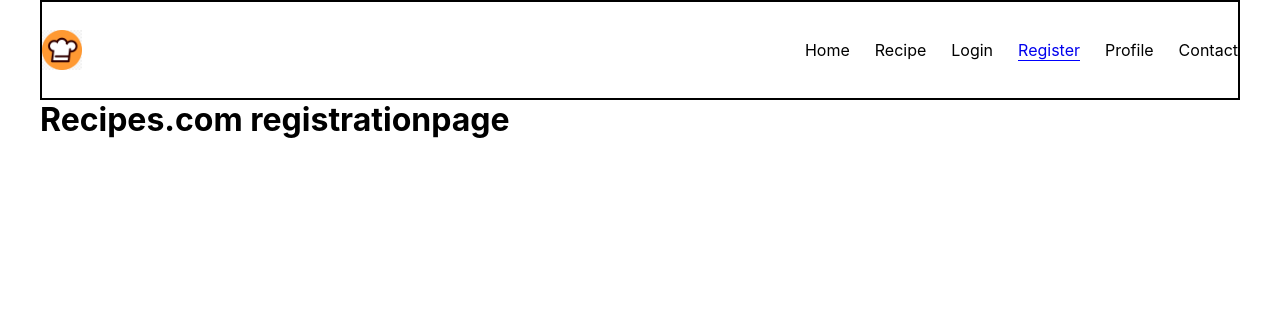
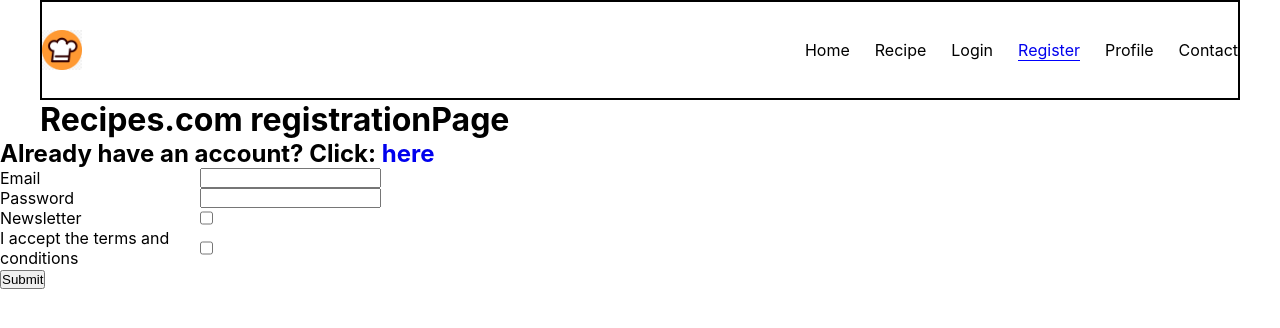
Before and after one commit to stevenminken/recipes-project, a React (Create React App) app: page /registration in a window 1280 px wide. Shown: the top 328 px of the page. Built offline with nearby package versions, Linux system fonts and the light colour scheme.

Commit message:
formulieren registration-, login- en profilepage opgezet

```diff
--- a/src/pages/loginpage/LoginPage.js
+++ b/src/pages/loginpage/LoginPage.js
@@ -1,12 +1,53 @@
-import React from 'react';
+import React, {useState} from 'react';
 import Header from "../../components/header/Header";
+import {Link} from "react-router-dom";
 
 const LoginPage = () => {
+
+    const [email, setEmail] = useState('');
+    const [password, setPassword] = useState('');
+
+    function handleSubmit(e) {
+        e.preventDefault();
+        console.log(`
+    Email: ${email},
+    Password: ${password},
+    `);
+        console.log(`email: ${email}, password: ${password}`);
+    }
+
     return (
         <>
             <Header>
                 <h1>Recipes.com loginpage</h1>
             </Header>
+            <div>
+                <h2>Don't have an account?<Link to={'/registration'}> Sign Up</Link></h2>
+            </div>
+            <form onSubmit={handleSubmit}>
+                <section>
+                    <label htmlFor="email-field">Email</label>
+                    <input
+                        name="email"
+                        id="email-field"
+                        type="email"
+                        value={email}
+                        onChange={(e) => setEmail(e.target.value)}
+                    />
+                </section>
+                <section>
+                    <label htmlFor="password-field">Password</label>
+                    <input
+                        name="password"
+                        id="password-field"
+                        type="password"
+                        value={password}
+                        onChange={(e) => setPassword(e.target.value)}
+                    />
+                </section>
+                <button type="submit">Submit</button>
+            {/*    TODO password vergeten*/}
+            </form>
         </>
     );
 };
--- a/src/pages/profilepage/ProfilePage.css
+++ b/src/pages/profilepage/ProfilePage.css
@@ -0,0 +1,7 @@
+section {
+    display: flex;
+}
+
+label {
+    width: 200px;
+}
--- a/src/pages/profilepage/ProfilePage.js
+++ b/src/pages/profilepage/ProfilePage.js
@@ -1,5 +1,6 @@
 import React from 'react';
 import Header from "../../components/header/Header";
+import './ProfilePage.css';
 
 const ProfilePage = () => {
     return (
@@ -7,7 +8,35 @@ const ProfilePage = () => {
             <Header>
                 <h1>Recipes.com profilepage</h1>
             </Header>
+            <div>
+                <h2>Profile Page</h2>
+            </div>
+            <main>
+                <section>
+                    <label htmlFor="email-field">Email</label>
+                    <p id="email-field"
+                        // value={email}
+                    >het email adres</p>
+                </section>
+                <section>
+                    <label htmlFor="password-field">Password</label>
+                    <p
+                        id="password-field"
+                        // value={password}
+                    >Het password field</p>
+                </section>
+                <section>
+                    <label htmlFor="newsletter-field">Newsletter</label>
+                    <p
+                        id="newsletter-field"
+                        // value={password}
+                    >true or false</p>
+                </section>
+                <button type="change">Change</button>
+                {/*    TODO waardes aanpassen*/}
+            </main>
         </>
+
     );
 };
 
--- a/src/pages/recipepage/RecipePage.css
+++ b/src/pages/recipepage/RecipePage.css
@@ -0,0 +1,3 @@
+label {
+    width: 200px;
+}
--- a/src/pages/recipepage/RecipePage.js
+++ b/src/pages/recipepage/RecipePage.js
@@ -2,6 +2,7 @@ import React, {useEffect, useState} from 'react';
 import Header from "../../components/header/Header";
 import {useParams} from "react-router-dom";
 import axios from "axios";
+import './RecipePage.css';
 
 const RecipePage = () => {
     const [recipe, setRecipe] = useState({});
--- a/src/pages/registrationpage/RegistrationPage.css
+++ b/src/pages/registrationpage/RegistrationPage.css
@@ -0,0 +1,3 @@
+label {
+    width: 200px;
+}
--- a/src/pages/registrationpage/RegistrationPage.js
+++ b/src/pages/registrationpage/RegistrationPage.js
@@ -1,12 +1,78 @@
-import React from 'react';
+import React, {useState} from 'react';
 import Header from "../../components/header/Header";
+import {Link, useNavigate} from "react-router-dom";
+import './RegistrationPage.css';
 
 const RegistrationPage = () => {
+
+    const [email, setEmail] = useState('');
+    const [password, setPassword] = useState('');
+    const [newsletter, toggleNewsletter] = useState(false);
+    const [agreeTerms, toggleAgreeTerms] = useState(false);
+
+    function handleSubmit(e) {
+        e.preventDefault();
+        console.log(`
+    Email: ${email},
+    Password: ${password},
+        Newsletter: ${newsletter},
+    TermsAndConditions: ${agreeTerms}
+    `);
+        console.log(`email: ${email}, password: ${password}, Newsletter: ${newsletter}, TermsAndConditions: ${agreeTerms}`);
+    }
+
     return (
         <>
             <Header>
-                <h1>Recipes.com registrationpage</h1>
+                <h1>Recipes.com registrationPage</h1>
             </Header>
+            <div>
+                <h2>Already have an account? Click: <Link to={'/login'}>here</Link></h2>
+            </div>
+            <form onSubmit={handleSubmit}>
+                <section>
+                    <label htmlFor="email-field">Email</label>
+                    <input
+                        name="email"
+                        id="email-field"
+                        type="email"
+                        value={email}
+                        onChange={(e) => setEmail(e.target.value)}
+                    />
+                </section>
+                <section>
+                    <label htmlFor="password-field">Password</label>
+                    <input
+                        name="password"
+                        id="password-field"
+                        type="password"
+                        value={password}
+                        onChange={(e) => setPassword(e.target.value)}
+                    />
+                </section>
+                <section>
+                    <label htmlFor="newsletter-field">Newsletter</label>
+                    <input
+                        type="checkbox"
+                        name="agree"
+                        id="agree-field"
+                        value={newsletter}
+                        onChange={(e) => toggleNewsletter(e.target.checked)}
+                    />
+                </section>
+                <section>
+                    <label htmlFor="agree-field">I accept the terms and conditions</label>
+                    <input
+                        type="checkbox"
+                        name="agree"
+                        id="agree-field"
+                        value={agreeTerms}
+                        onChange={(e) => toggleAgreeTerms(e.target.checked)}
+                    />
+                </section>
+                <button type="submit">Submit</button>
+            </form>
+
         </>
     );
 };
```
